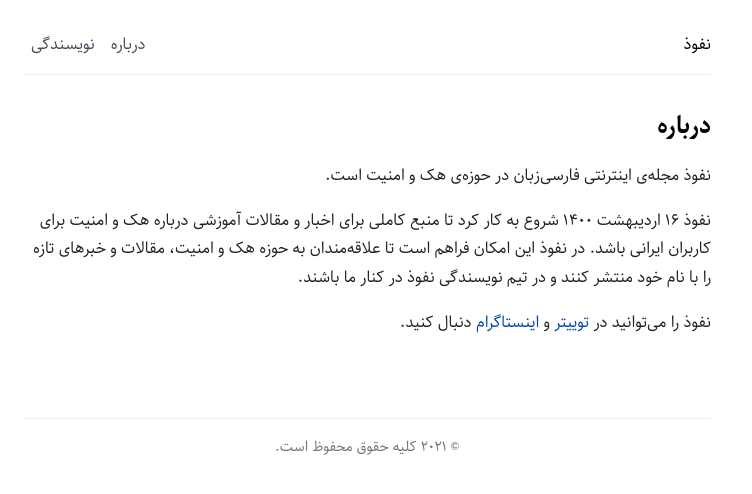
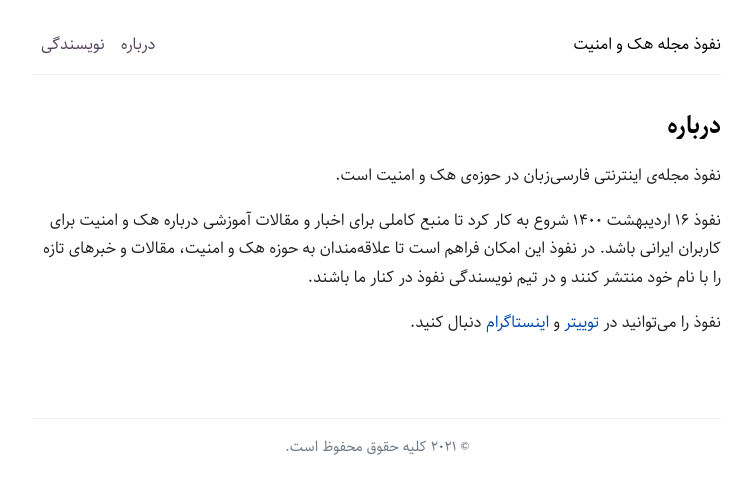
Before and after one commit to nofoz/nofoz.ir, a Jekyll site: the page built from about.md, in a window 1280 px wide. Shown: the top 494 px of the page, without its empty margins (432-1184 px from the left). Built offline with Jekyll 4.4.1, drawn with Linux system fonts in a browser that asks for light colours.

Commit message:
Update default.html

```diff
--- a/_layouts/default.html
+++ b/_layouts/default.html
@@ -7,6 +7,7 @@
             <nav>
                 <h1>
                     <a href="/" class="logo">{{ site.title }}</a>
+                    <span>{{ site.tagline }}</span>
                 </h1>
                 <ul>
                     <li><a href="/about">درباره</a></li>
```
